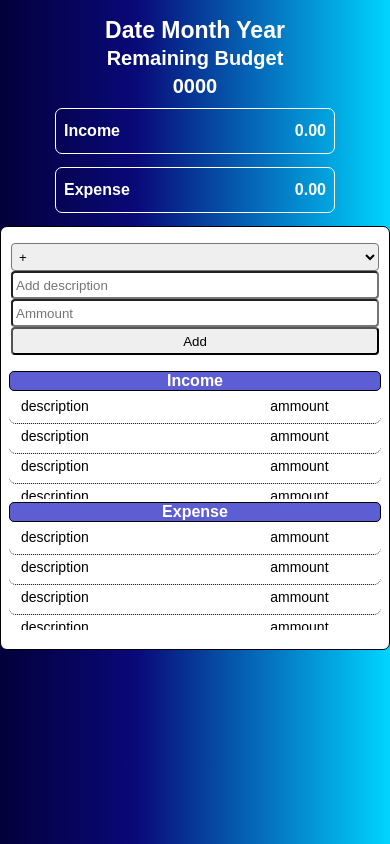
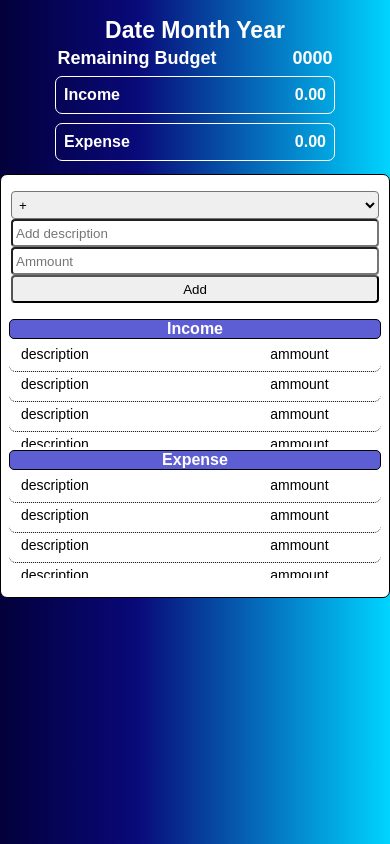
Before and after one commit to Dawood-Shahid/Budget-App, a plain HTML site: page index.html in a window 390 px wide. Drawn offline with Linux system fonts and the light colour scheme; a web font is replaced by a local one.

Commit message:
CSS done

```diff
--- a/index.html
+++ b/index.html
@@ -13,8 +13,10 @@
         <section>
             <div class="top">
                 <h1>Date Month Year</h1>
-                <h2>Remaining Budget</h2>
-                <h2 id="currentAmmount">0000</h2>
+                <div class="remainingBudget">
+                    <h2>Remaining Budget</h2>
+                    <h2 id="currentAmmount">0000</h2>
+                </div>
                 <div class="incomeCurrentAmmount">
                     <h3>Income</h3>
                     <h3 class="incomeAmmount">0.00</h3>
--- a/medai.css
+++ b/medai.css
@@ -72,7 +72,7 @@
     }
 
     h2{
-        font-size: 20px;
+        font-size: 18px;
     }
 
     h3{
@@ -139,8 +139,16 @@
 
     .incomeCurrentAmmount, .expenseCurrentAmmount{
         border: white 1px solid;
-        margin: 0.5rem 1rem;
+        margin: 4px 1rem;
         margin-bottom: 5px;
-        padding: 0.5rem 0.5rem;
+        padding: 4px 0.5rem;
+    }
+
+    .remainingBudget{
+        width: 275px;
+        display: flex;
+        flex-direction: row;
+        justify-content: space-between;
+        /* background-color: brown; */
     }
 }
```
